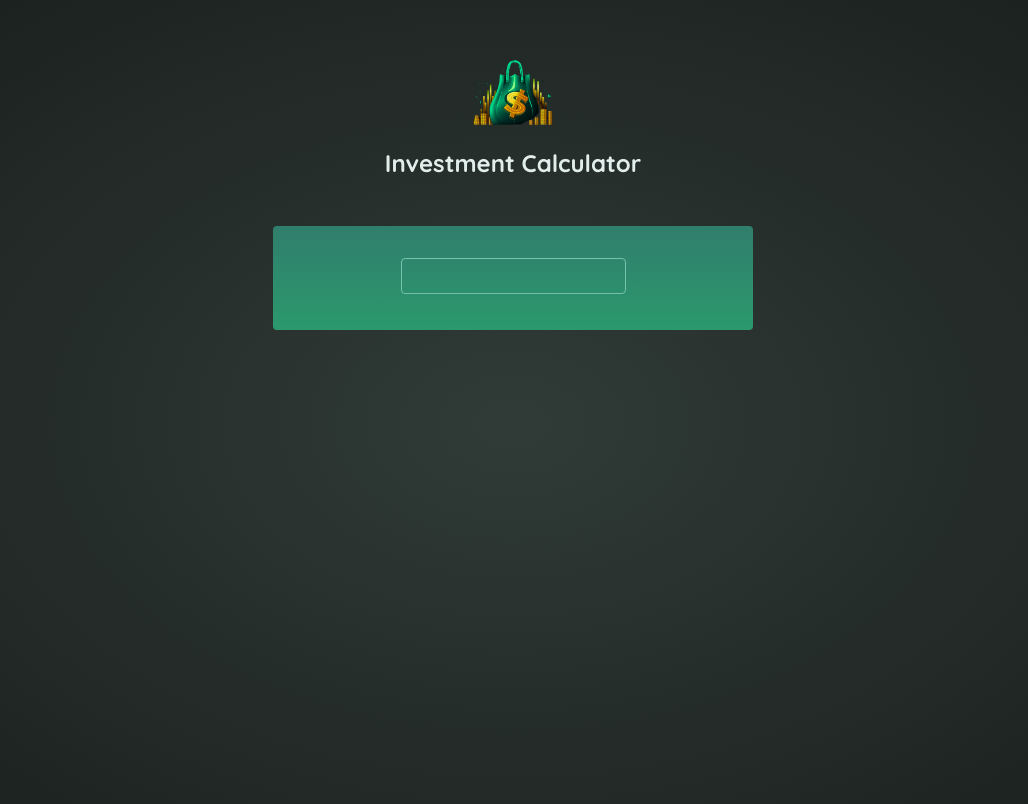
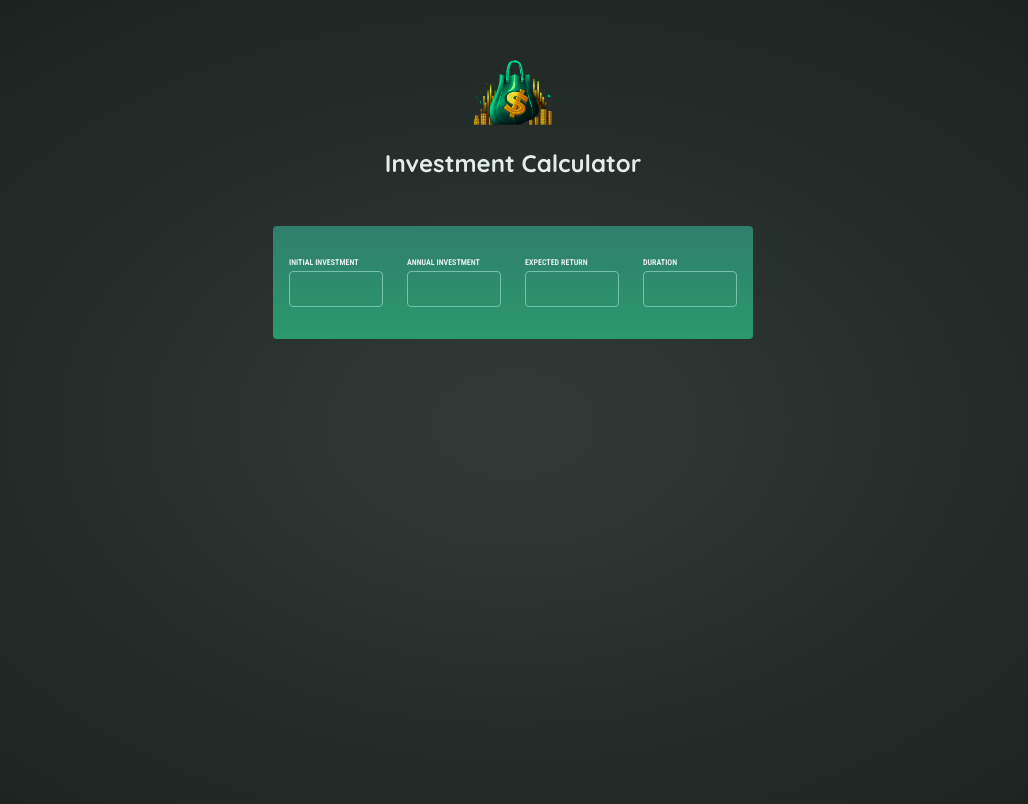
Before and after one commit to joshuakarasik/Investment-Calculator-REACT-project, a React (Vite) app: page / in a window 1280 px wide. Shown: the top 804 px of the page, without its empty margins (127-1155 px from the left). Built offline with nearby package versions, Linux system fonts and the light colour scheme.

Commit message:
userinput component

```diff
--- a/src/App.jsx
+++ b/src/App.jsx
@@ -1,11 +1,11 @@
 import Header from "./components/Header.jsx";
-import User from "./components/User.jsx";
+import UserInput from "./components/UserInput.jsx";
 
 function App() {
   return (
     <>
       <Header />
-      <User />
+      <UserInput />
     </>
   );
 }
--- a/src/components/User.jsx
+++ /dev/null
@@ -1,13 +0,0 @@
-export default function User() {
-  return (
-    <section id="user-input">
-      <div className="input-group">
-        <p>
-          <label htmlFor="">
-            <input type="text" />
-          </label>
-        </p>
-      </div>
-    </section>
-  );
-}
--- /dev/null
+++ b/src/components/UserInput.jsx
@@ -0,0 +1,40 @@
+import { useState } from "react";
+
+export default function UserInput() {
+  const [] = useState();
+
+  return (
+    <section id="user-input">
+      <div className="input-group">
+        <p>
+          <label htmlFor="">Initial Investment</label>
+          <input
+            type="number"
+            required
+          />
+        </p>
+        <p>
+          <label htmlFor="">Annual Investment</label>
+          <input
+            type="number"
+            required
+          />
+        </p>
+        <p>
+          <label htmlFor="">Expected Return</label>
+          <input
+            type="number"
+            required
+          />
+        </p>
+        <p>
+          <label htmlFor="">Duration</label>
+          <input
+            type="number"
+            required
+          />
+        </p>
+      </div>
+    </section>
+  );
+}
```
